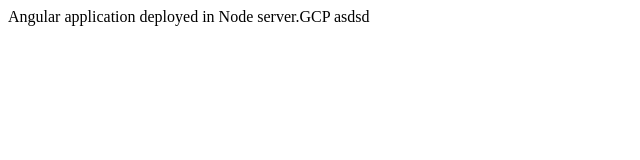
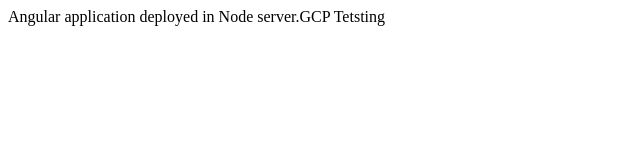
Before and after one commit to sivagurut/angular-gcp, an Angular app: page / in a window 1280 px wide. Shown: the top 160 px of the page, without its empty margins (0-640 px from the left). Built offline with nearby package versions, Linux system fonts and the light colour scheme.

Commit message:
build changes

```diff
--- a/src/app/app.component.html
+++ b/src/app/app.component.html
@@ -1,4 +1,4 @@
 
 <div class="container-fluid">
-   Angular application deployed in Node server.GCP asdsd
+   Angular application deployed in Node server.GCP Tetsting
 </div>
```
